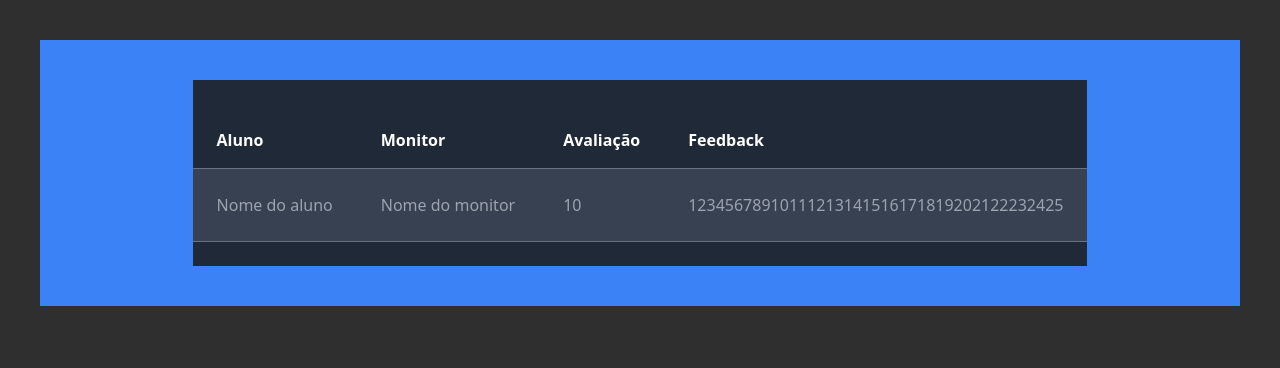
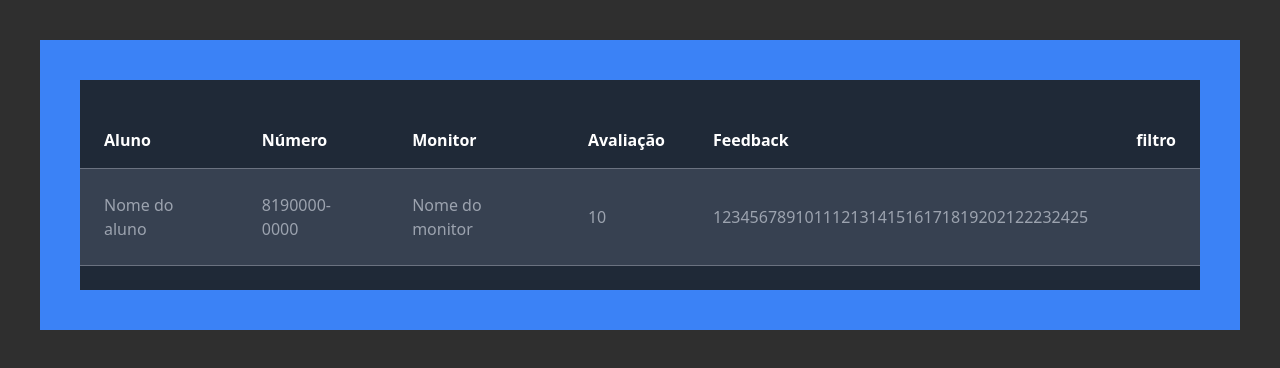
Before and after one commit to paulotruly/react_infinityAvaliador, a React (Vite) app: page / in a window 1280 px wide. Shown: the top 368 px of the page. Built offline with nearby package versions, Linux system fonts and the light colour scheme.

Commit message:
committando

```diff
--- a/src/pages/Dashboard.tsx
+++ b/src/pages/Dashboard.tsx
@@ -3,15 +3,18 @@ function Dashboard() {
   return (
     <div>
       <div className="fixed min-h-screen w-full bg-infinity-black">
-        <div className="flex justify-center items-center bg-blue-500 p-10 m-10">
+        <div className="flex flex-col justify-center items-center bg-blue-500 p-10 m-10">
+
             <div className="py-6 bg-gray-800">
                 <table className="text-white">
                     <thead>
                         <tr className="border-b border-gray-500">
                             <th className="h-auto px-6 pb-4 pt-6 text-left bg-gray-800"> Aluno </th>
+                            <th className="h-auto px-6 pb-4 pt-6 text-left bg-gray-800"> Número </th>
                             <th className="h-auto px-6 pb-4 pt-6 text-left bg-gray-800"> Monitor </th>
                             <th className="h-auto px-6 pb-4 pt-6 text-left bg-gray-800"> Avaliação </th>
                             <th className="h-auto px-6 pb-4 pt-6 text-left bg-gray-800"> Feedback </th>
+                            <th className="h-auto px-6 pb-4 pt-6 text-left bg-gray-800"> <button className=""> filtro </button> </th>
                         </tr>
                     </thead>
 
@@ -21,6 +24,10 @@ function Dashboard() {
                             <td className="px-6 py-6 text-gray-400 bg-gray-700">
                             Nome do aluno
                             </td>
+                        {/* aluno */}
+                            <td className="px-6 py-6 text-gray-400 bg-gray-700">
+                            8190000-0000
+                            </td>
                         {/* monitor */}
                             <td className="px-6 py-6 text-gray-400 bg-gray-700">
                             Nome do monitor
@@ -29,10 +36,12 @@ function Dashboard() {
                             <td className="px-6 py-6 text-gray-400 bg-gray-700">
                             10
                             </td>
-                        {/*  */}
+                        {/* feedback */}
                             <td className="px-6 py-6 text-gray-400 bg-gray-700">
                                 12345678910111213141516171819202122232425
                             </td>
+                        {/* vazio */}
+                            <td className="px-6 py-6 text-gray-400 bg-gray-700"> </td>
                         </tr>
 
                     </tbody>
```
